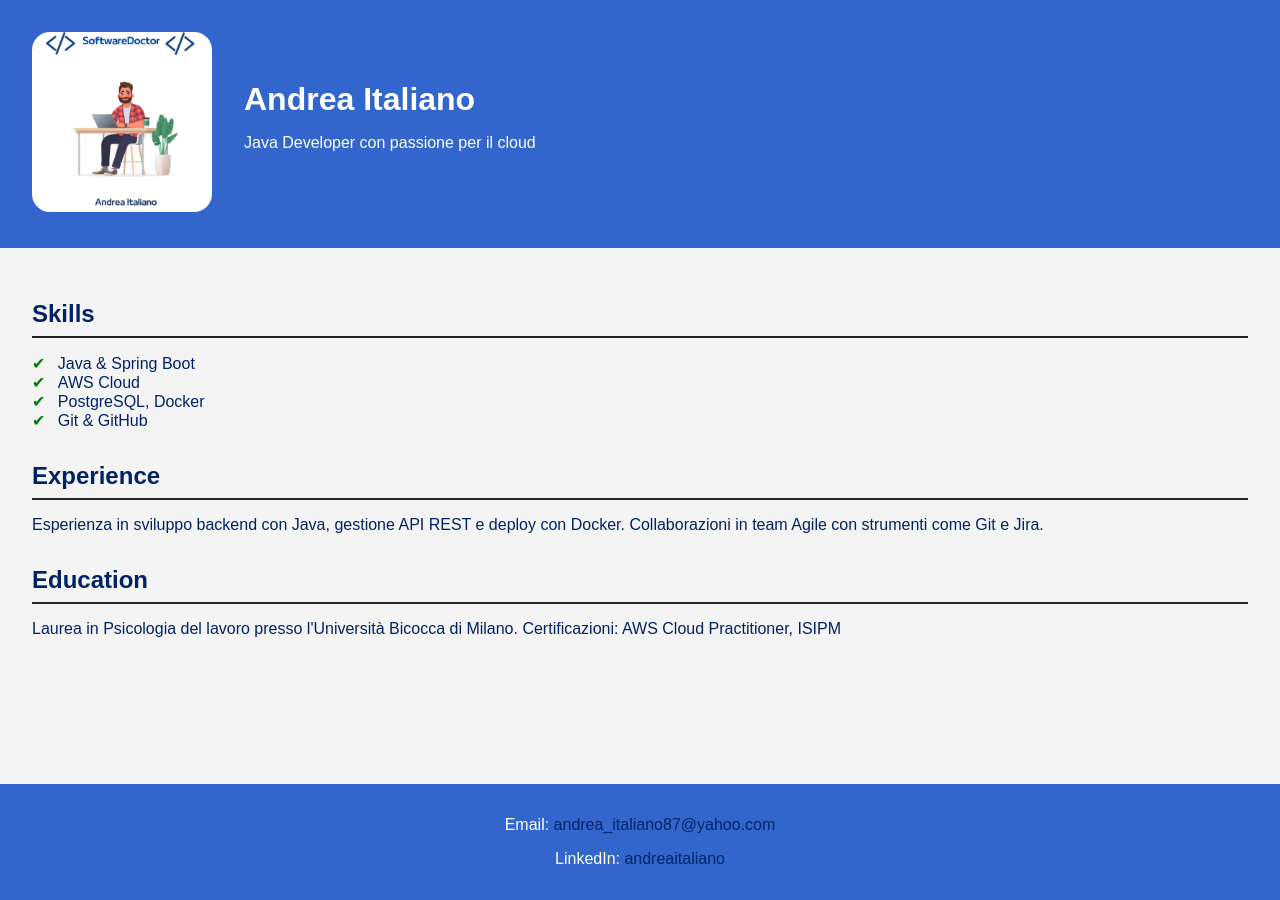
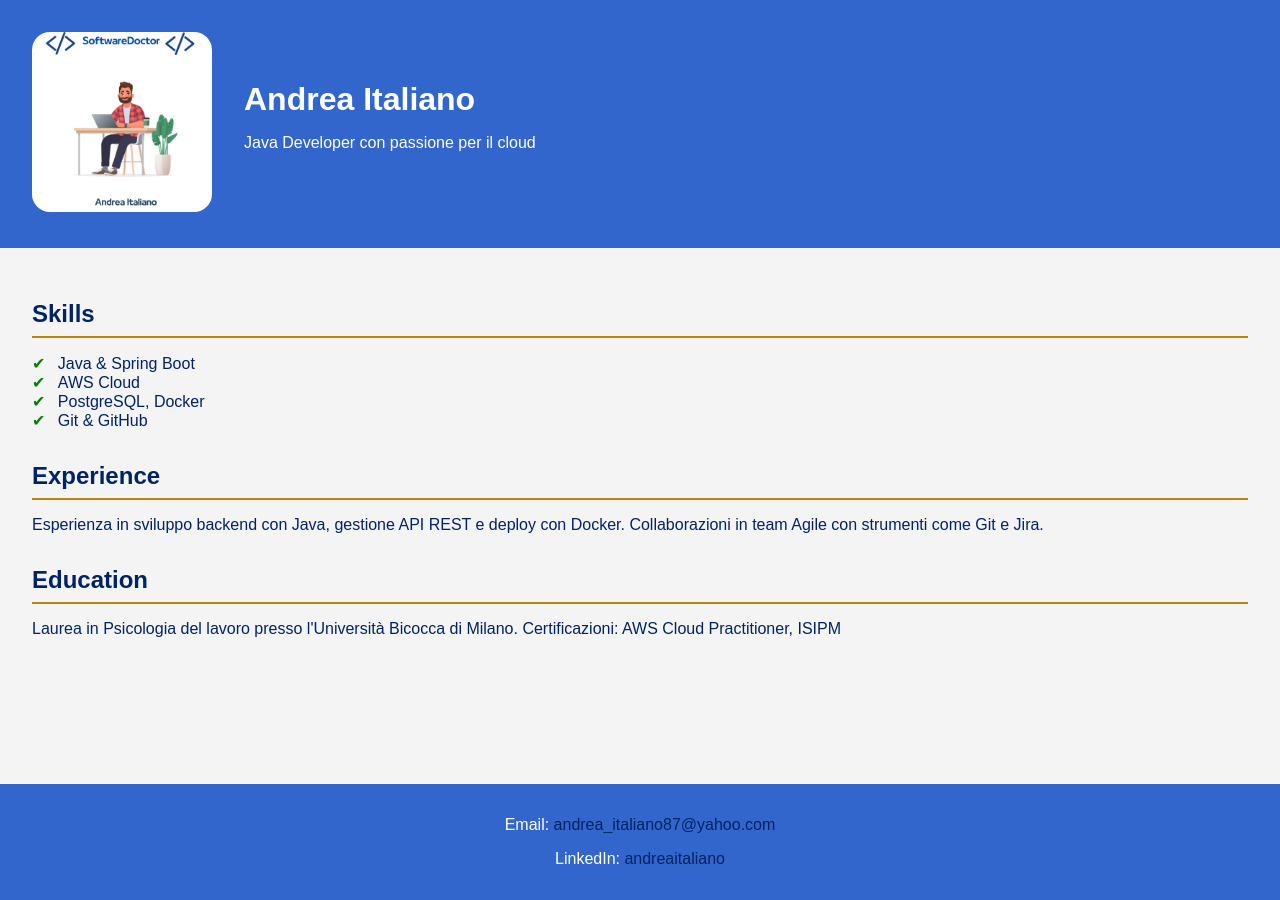
Before and after one commit to SoftwareDoctor/andreaitaliano, a Jekyll site: the page index.html, which Jekyll copies as it is, in a window 1280 px wide. Built offline with Jekyll 4.4.1, drawn with Linux system fonts in a browser that asks for light colours.

Commit message:
Update style.css

```diff
--- a/assets/css/style.css
+++ b/assets/css/style.css
@@ -45,7 +45,7 @@ section {
 }
 
 h2 {
-  border-bottom: 2px solid #222;
+  border-bottom: 2px solid #b8860b;
   padding-bottom: 0.5rem;
   margin-bottom: 1rem;
   color: #002366;
```
